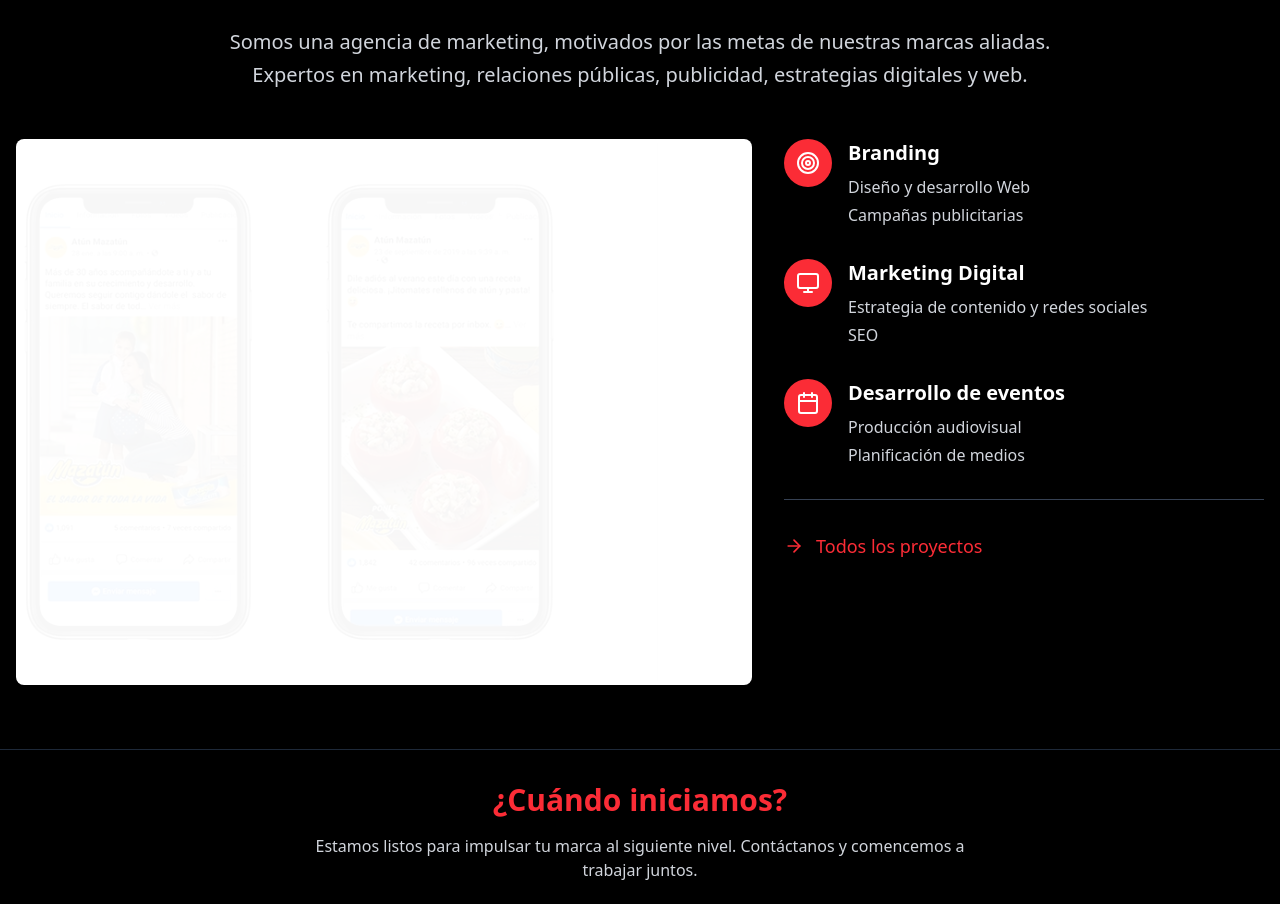
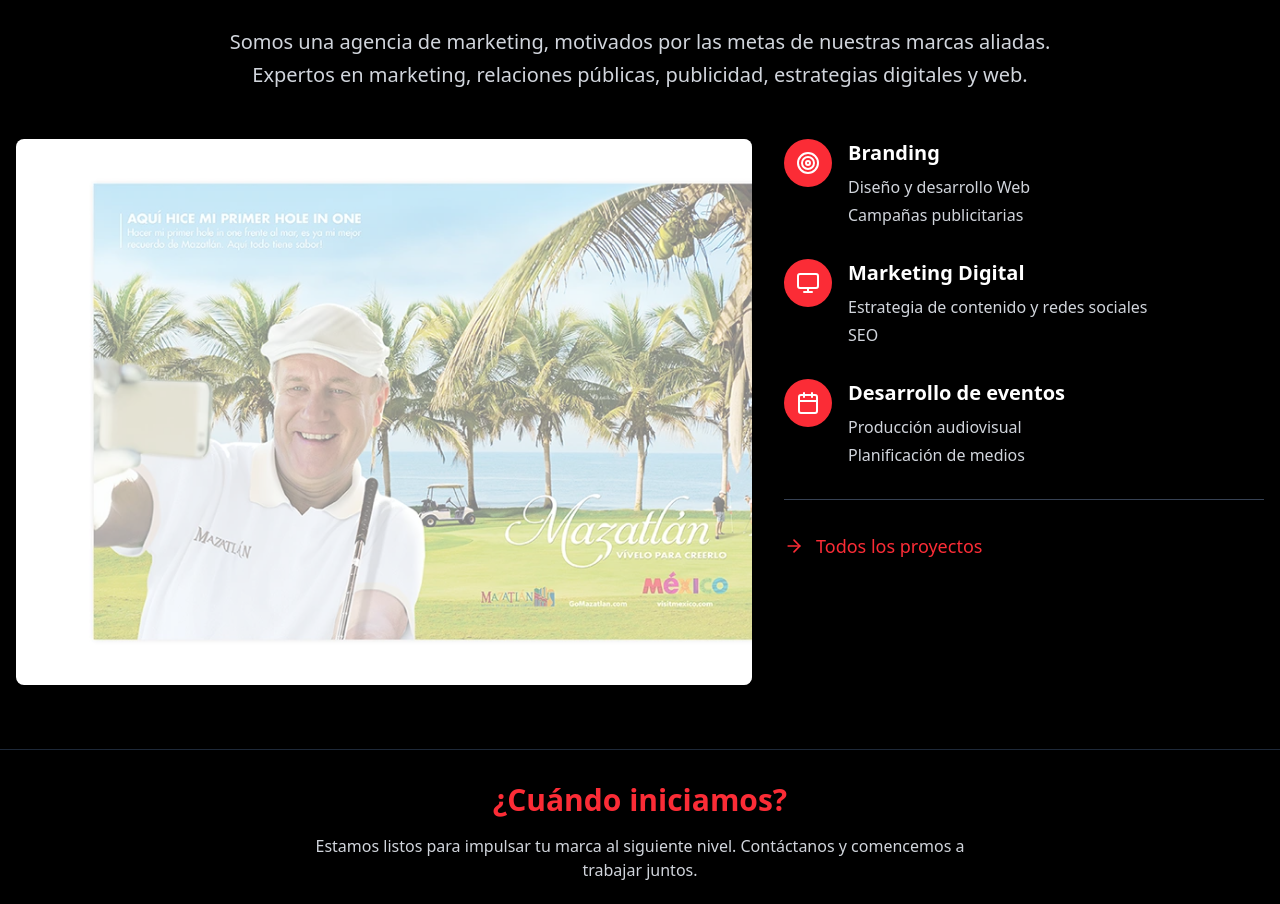
Before and after one commit to Diegoweh/Proyecta, a Next.js app: page / in a window 1280 px wide. Shown: the part 4800-5704 px from the top of the page. Built offline with nearby package versions, Linux system fonts and the light colour scheme.

Commit message:
carousel adjust

```diff
--- a/src/components/ui/Carousel.tsx
+++ b/src/components/ui/Carousel.tsx
@@ -17,7 +17,7 @@ const Carousel = () => {
   useEffect(() => {
     const interval = setInterval(() => {
       setCurrent(prev => (prev + 1) % images.length);
-    }, 300); // Cambia cada 4 segundos
+    }, 3000); // Cambia cada 4 segundos
     return () => clearInterval(interval);
   }, []);
 
```
